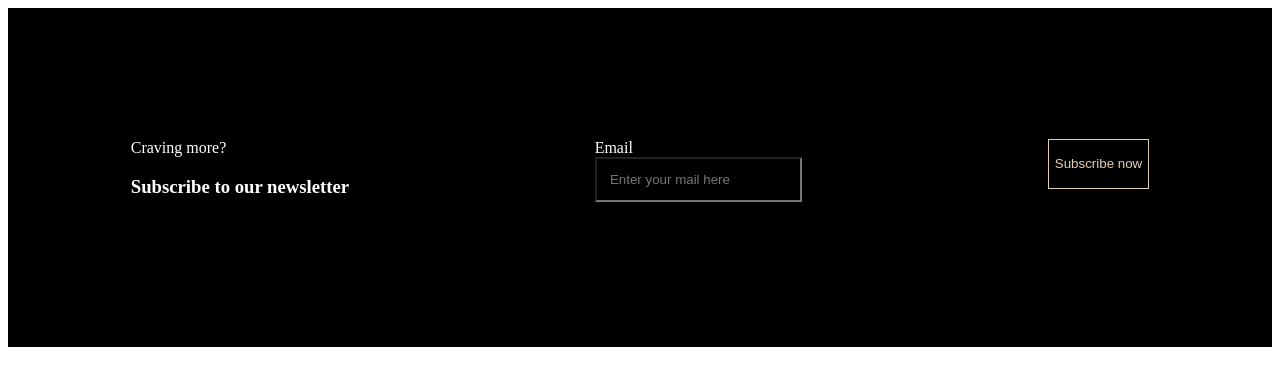
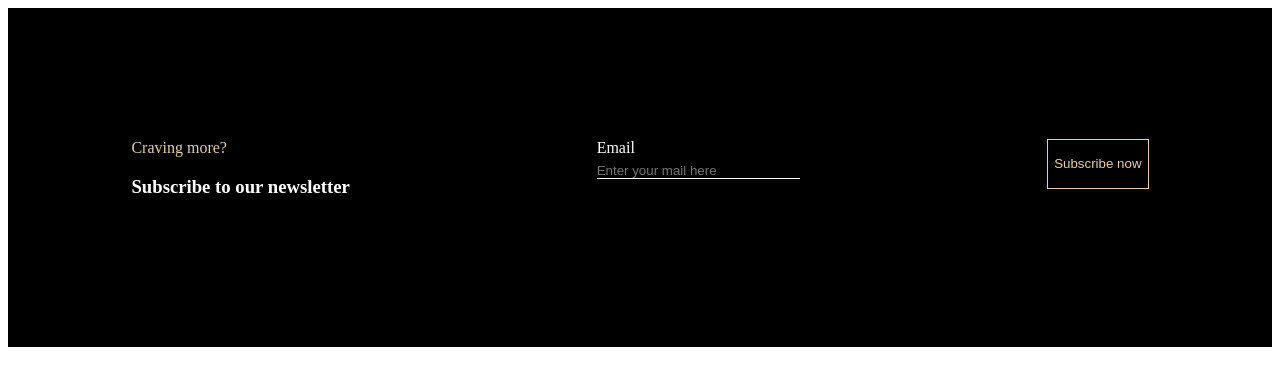
Before and after one commit to elisabetasta/vef-hopa1, a plain HTML site: page components/newsletter/newsletter.html in a window 1280 px wide. Drawn offline with Linux system fonts and the light colour scheme.

Commit message:
Newsletter component ready fyrir utan fonts

```diff
--- a/components/newsletter/newsletter.css
+++ b/components/newsletter/newsletter.css
@@ -19,18 +19,27 @@
 .subscribe-button {
   background-color: #000000;
   color: #E3CDB1;
-  border: 1px solid #E3CDB1;
+  border: 1px solid hsl(34, 47%, 79%);
   height: 50px;
+  padding
 }
 
 
 .email-form {
-  display: flex;
+  margin-top: 0.5em;
+  border: 0px solid black;
+  border-bottom: 1px solid white;
   background-color: #000000;
   padding: 1em;
+  text-align: left;
+  padding: 0 2em 0 0;
 
 }
 
 .email > .kicker {
   color: #FFFFFF
 }
+
+.kicker {
+  color: hsl(34, 47%, 79%)
+}
```
